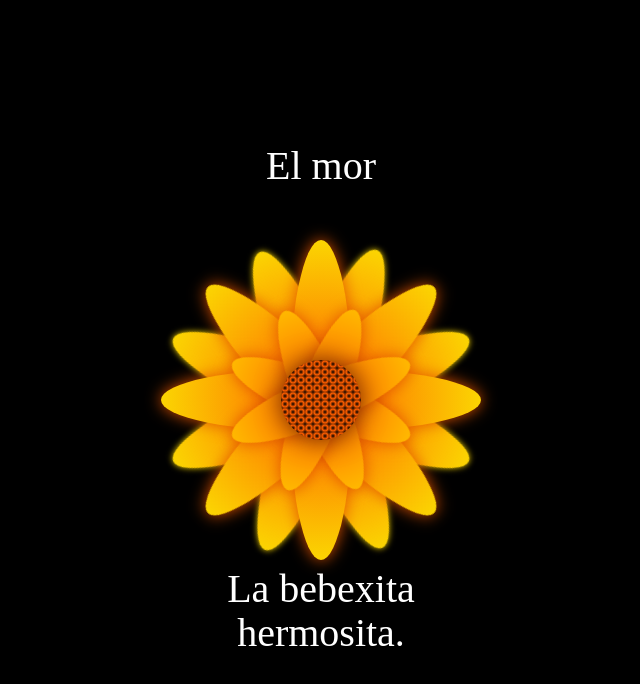
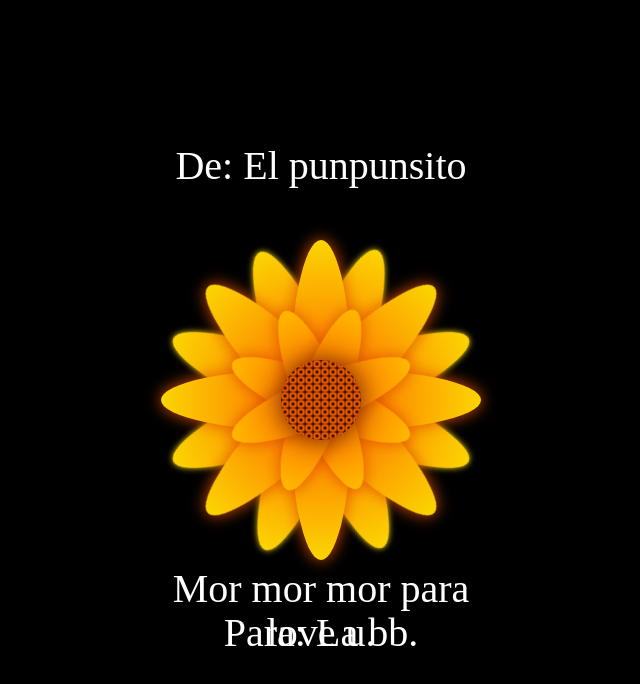
Before and after one commit to JuanPabloPz-gm/yellow_flowrs, a plain HTML site: page docs/index.html in a window 1280 px wide. Shown: the whole page, without its empty margins (319-959 px from the left). Drawn offline with Linux system fonts and the light colour scheme.

Commit message:
Update index.html

```diff
--- a/docs/index.html
+++ b/docs/index.html
@@ -13,7 +13,7 @@
 <body>
 
 <div class="flower">
-    <div class="text-above">El mor</div>
+    <div class="text-above">De: El punpunsito</div>
     <div class="mid">
     </div>
     <div class="Petal1 p1">
@@ -40,7 +40,8 @@
     </div>
     <div class="Petal3 p4">
     </div>
-    <div class="text-below">La bebexita hermosita. </div>
+    <div class="text-below">Para: La bb. </div>
+    <div class="text-below">Mor mor mor para love u. </div>
   </div>
 </body>
 </html>
```
